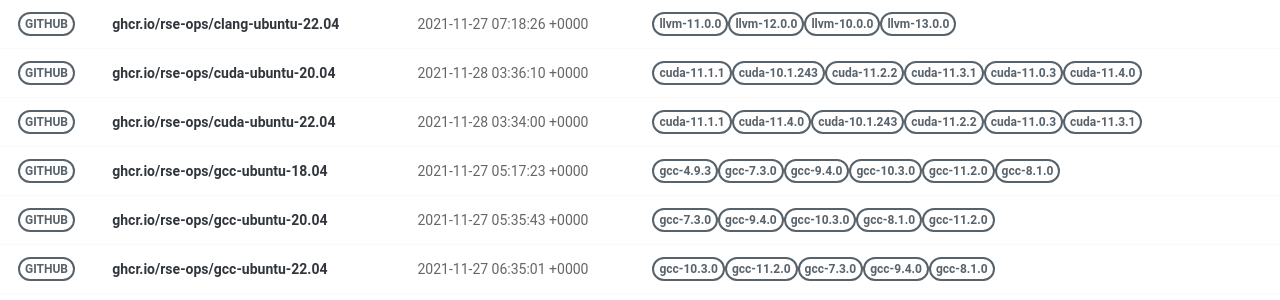
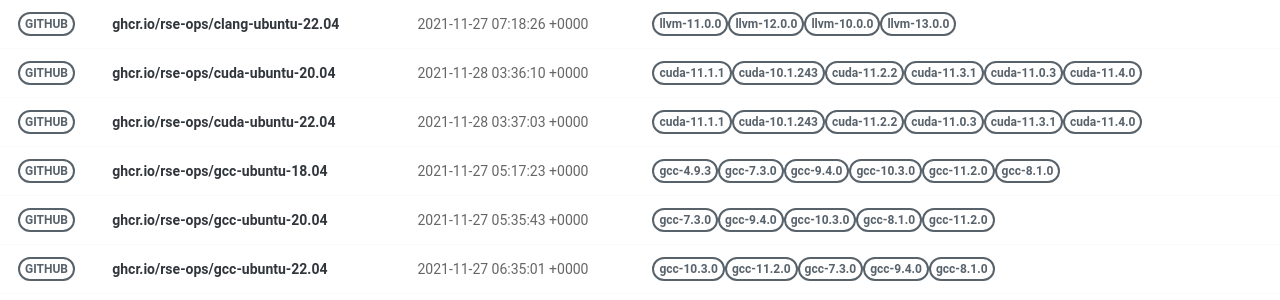
Before and after one commit to rse-ops/docker-images, a Jekyll site: the page built from pages/index.md, in a window 1280 px wide. Shown: the part 228-528 px from the top of the page. Built offline with Jekyll 4.4.1, drawn with Linux system fonts in a browser that asks for light colours; nearby versions of some CDN libraries.

Commit message:
Automated push to update library 2021-11-28

```diff
--- a/_library/ghcr.io-rse-ops-cuda-ubuntu-22.04.md
+++ b/_library/ghcr.io-rse-ops-cuda-ubuntu-22.04.md
@@ -1,7 +1,7 @@
 ---
 layout: container
 name: ghcr.io/rse-ops/cuda-ubuntu-22.04
-updated_at: 2021-11-28 03:34:00.697704
+updated_at: 2021-11-28 03:37:03.410804
 
 
 container_url: https://github.com/orgs/rse-ops/packages/container/package/cuda-ubuntu-22.04
```
Also changed, not shown: other parts of _library/ghcr.io-rse-ops-cuda-ubuntu-22.04.md (+3 -3 lines).
